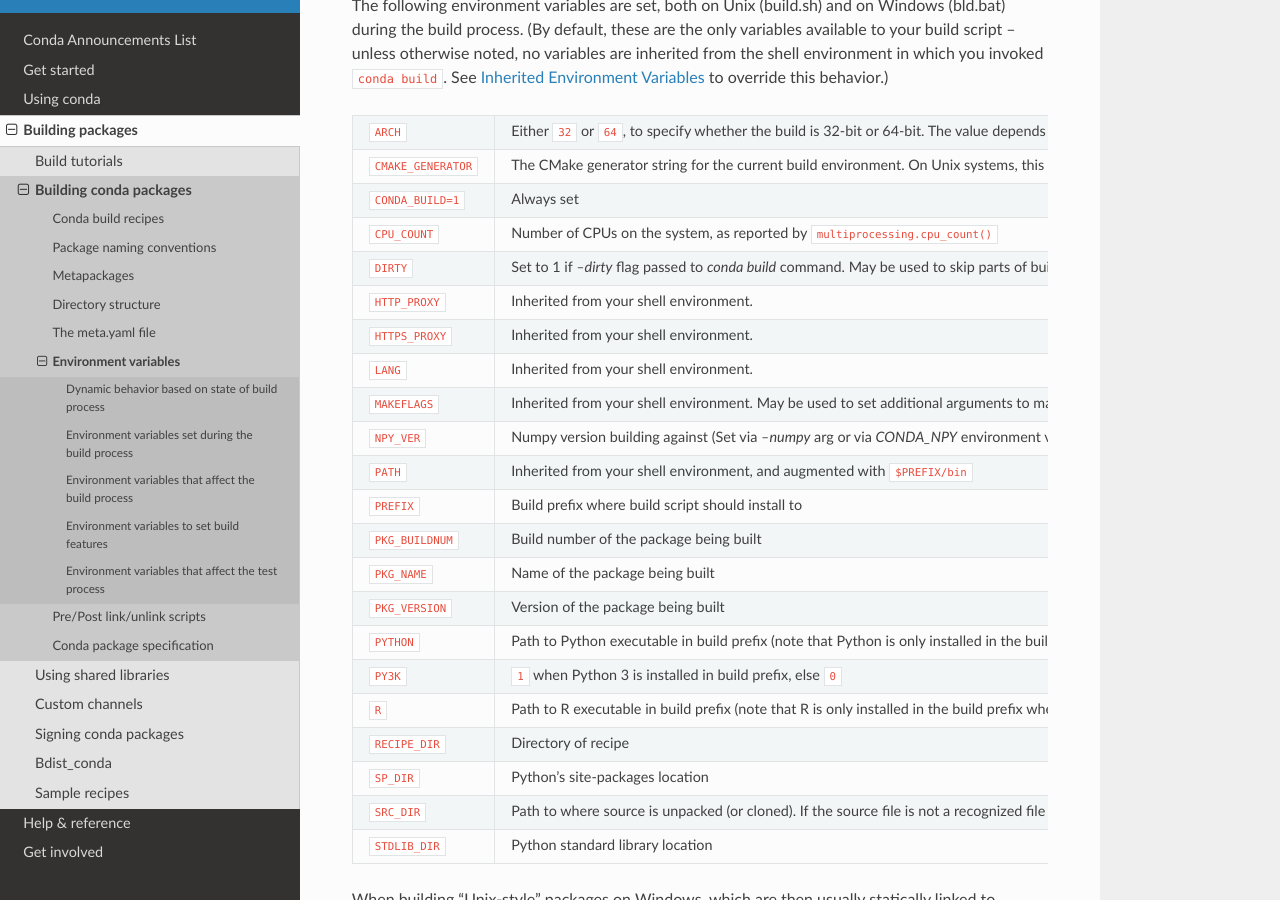
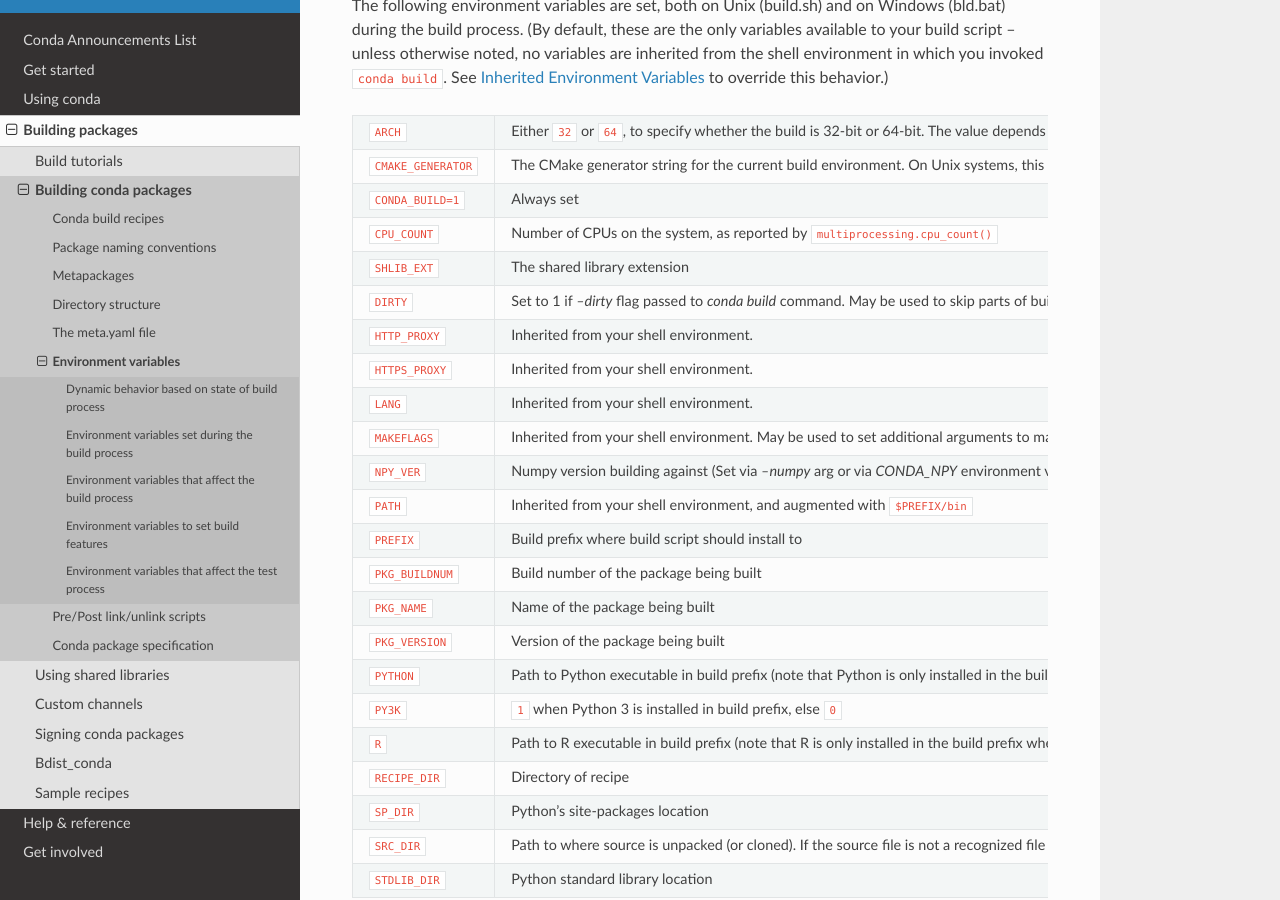
Before and after one commit to conda/conda-docs, a Sphinx documentation site: the page built from docs/source/building/environment-vars.rst, in a window 1280 px wide and 900 px high, scrolled down 500 px. Built offline with Sphinx 7.4.7 and the Read the Docs theme 2.0.0, drawn with Linux system fonts in a browser that asks for light colours.

Commit message:
Add SHLIB_EXT environment variable

```diff
--- a/docs/source/building/environment-vars.rst
+++ b/docs/source/building/environment-vars.rst
@@ -47,6 +47,8 @@
   * - ``CPU_COUNT``
     - Number of CPUs on the system, as reported by
       ``multiprocessing.cpu_count()``
+  * - ``SHLIB_EXT``
+    - The shared library extension
   * - ``DIRTY``
     - Set to 1 if `--dirty` flag passed to `conda build` command.  May be used to skip parts of
       build script conditionally (downloads, extraction, other things that need not be repeated
```
